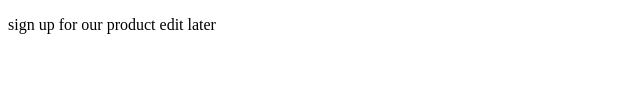
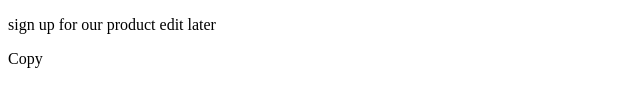
Before and after one commit to ahmed-hq/webflow-landing_page, a plain HTML site: page index.html in a window 1280 px wide. Shown: the part 511-618 px from the top of the page, 0-640 px from the left. Drawn offline with Linux system fonts and the light colour scheme.

Commit message:
footer structure build

```diff
--- a/index.html
+++ b/index.html
@@ -119,6 +119,14 @@
                 </div>
             </section>
 
+            <section class="footer">
+                <div class="page-padding">
+                    <div class="container">
+                        <p class="footer-copyright">Copy</p>
+                    </div>
+                </div>
+
+            </section>
 
 
         </div>
```
